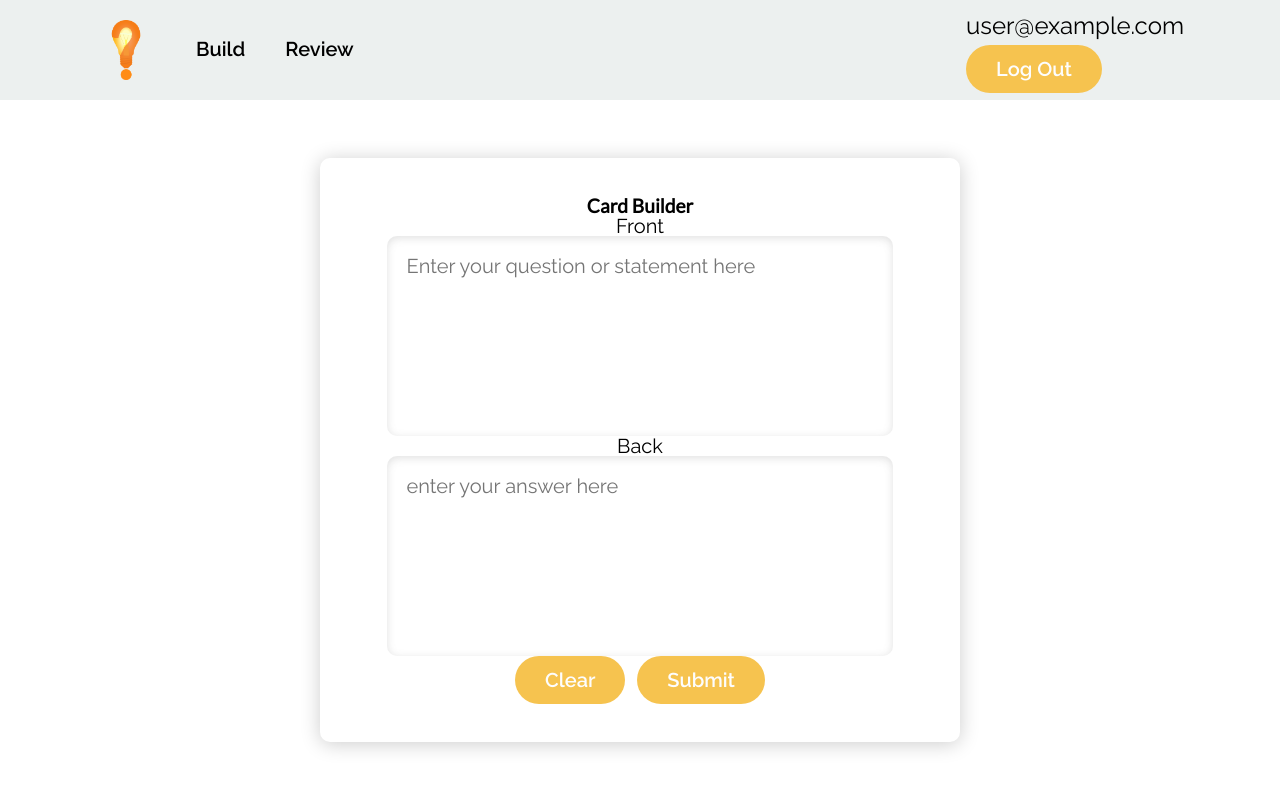
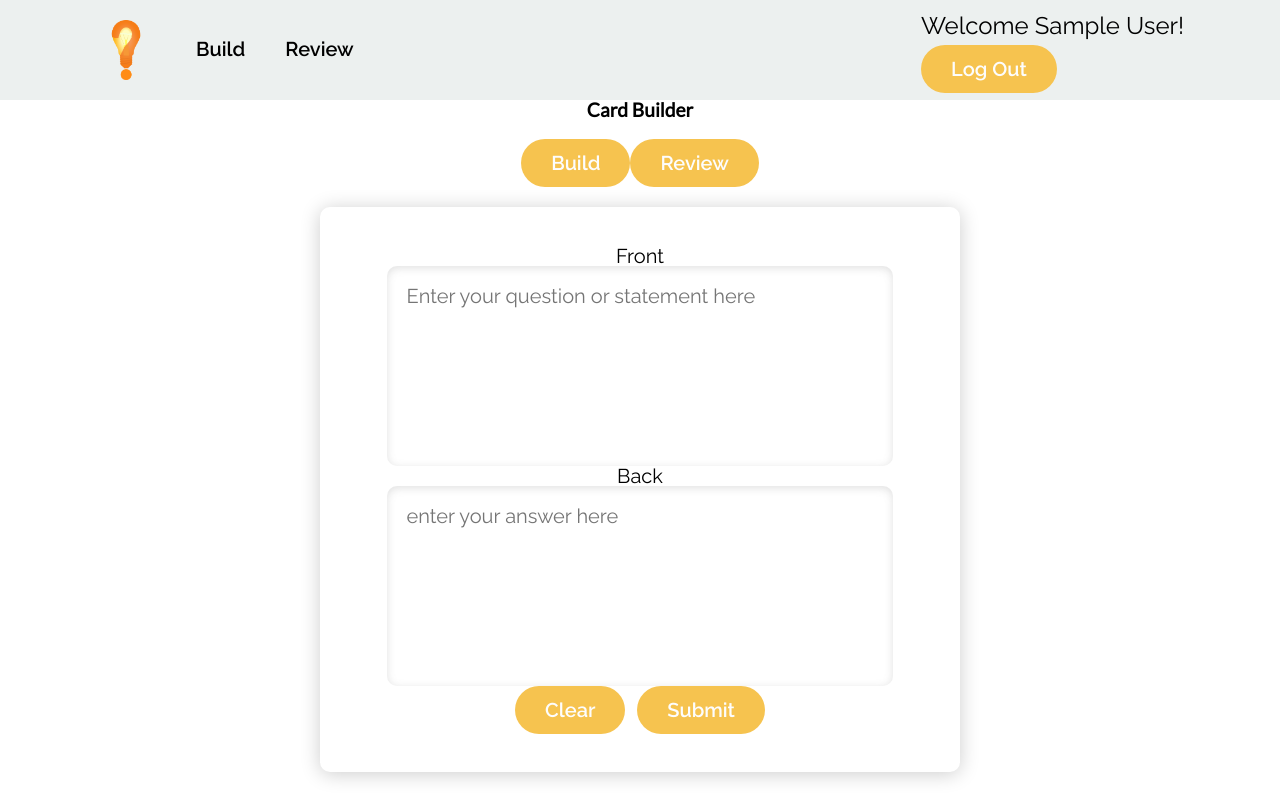
Before and after one commit to deanglane/dean-lane-flash-it-app, a React (Create React App) app: page /build in a window 1280 px wide. Built offline with nearby package versions, Linux system fonts and the light colour scheme; no server answers; sample sign-in values are in the browser's storage.

Commit message:
fixed styling on build & review pages

```diff
--- a/src/components/NavSignedIn.js
+++ b/src/components/NavSignedIn.js
@@ -11,35 +11,35 @@ const NavSignedIn = () => {
 
   useEffect(() => {
     const listen = onAuthStateChanged(auth, (user) => {
+      // If the user has signed in
       if (user) {
-        // User is signed in, see docs for a list of available properties
-        // https://firebase.google.com/docs/reference/js/firebase.User
-        // const uid = user.uid;
+
         setAuthUser(user);
-        // ...
+
       } else {
-        // User is signed out
+        // if User is signed out set AuthUser State to null
         setAuthUser(null)
+        // navigate to the default home page
         navigate('/');
-        // ...
+
       }
       return () => {
         listen();
       }
     });
+  // dependency arrays watching for changes, then run the useEffect
   }, [auth, navigate]);
 
   const handleSignOut = () => {
     signOut(auth).then(() => {
-      console.log('sign out successful!');
 
-    }).catch(error => console.log(error))
+    }).catch(error => alert(error))
   };
 
   return (
     <div>
         <>
-          <p>{authUser.email}</p>
+        <p>Welcome {authUser.displayName}!</p>
           <button className='btn' onClick={handleSignOut}>Log Out</button>
         </>
     </div>
--- a/src/pages/Build/Build.js
+++ b/src/pages/Build/Build.js
@@ -2,6 +2,7 @@ import React, { useState } from 'react';
 import firebase from '../../util/firebase.js';
 import { getDatabase, ref, push } from 'firebase/database';
 import { getAuth } from "firebase/auth";
+import { Link } from 'react-router-dom';
 
 const Build = () => {
 
@@ -30,12 +31,21 @@ const Build = () => {
     //spreading existing state back into new state value
     setUserInput({ ...userInput, [e.target.name]: e.target.value });
   }
-
   return (
     <>
       <section className="formSection">
-        <div className='formContain wrapper'>
-        <h2>Card Builder</h2>
+        <div className="buildHeader wrapper">
+          <h2>Card Builder</h2>
+          <div className="navButtons">
+            <Link to='/build'>
+              <button className='btn'>Build</button>
+            </Link>
+            <Link to='/review'>
+              <button className='btn'>Review</button>
+            </Link>
+          </div>
+        </div>
+        <div className='formContain'>
           <form onSubmit={handleSubmit} action="submit">
 
             <label htmlFor="front">Front</label>
--- a/src/pages/HomePage/Header.js
+++ b/src/pages/HomePage/Header.js
@@ -1,4 +1,7 @@
 // Header.js
+
+// import: Modules
+import { Link } from "react-router-dom";
 
 const Header = () => {
   return (
@@ -6,11 +9,11 @@ const Header = () => {
 
       <div className="wrapper heroContain">
         <div className="heroHeadlines">
-          {/* here headline font 72px weight 400 */}
           <h1><span>Flash It</span> helps you study more efficiently</h1>
-          {/* here sub-headline font 24px-ish weight 400 */}
           <h3>Say goodbye to mindless memorization and hello to an interactive learning experience.</h3>
-          <button className="btn">Get Started</button>
+          <button className="btn">
+            <Link to="/register">Get Started</Link>
+          </button>
         </div>
         {/* <div className="download">
             <p>Coming Soon!</p>
--- a/src/pages/Login/Login.js
+++ b/src/pages/Login/Login.js
@@ -32,24 +32,20 @@ const Login = () => {
     signInWithEmailAndPassword(auth, email, password)
       .then((userCredential) => {
         // Signed in
-        console.log(userCredential);
         const user = userCredential.user;
         const date = new Date();
         update(ref(database, 'profiles/' + user.uid), {
           last_login: date
         })
 
-        console.log('User signed in');
         setUserLoggedIn(true);
         // ...
       })
       .catch((error) => {
-        // const errorCode = error.code;
-        // const errorMessage = error.message;
         alert(error);
       });
     setEmail('');
-    setPassword("");
+    setPassword('');
   };
   return (
     <>
--- a/src/pages/Register/Register.js
+++ b/src/pages/Register/Register.js
@@ -50,7 +50,6 @@ const Register = () => {
           userName: userName
         })
 
-        console.log('user created!')
         setUserLoggedIn(true);
 
       })
@@ -71,8 +70,8 @@ const Register = () => {
         <div className="wrapper authContain">
           <h1>Signup</h1>
           <form onSubmit={handleRegister}>
-            <label onChange={(e) => setUserName(e.target.value)} value={userName} htmlFor="userName"></label>
-            <input type="text" id="userName" placeholder="User Name" required />
+            <label htmlFor="userName"></label>
+            <input onChange={(e) => setUserName(e.target.value)} value={userName} type="text" id="userName" placeholder="User Name" required />
 
             <label htmlFor="email"></label>
             <input onChange={(e) => setEmail(e.target.value)} value={email} type="text" id="email" placeholder="E-mail Address" required />
--- /dev/null
+++ b/src/pages/Review/Cards.js
@@ -0,0 +1,41 @@
+import React from 'react'
+
+const Cards = ({ flashCards }) => {
+  const handleReveal = (e) => {
+    const reveal = e.target.parentElement.nextElementSibling;
+    reveal.classList.remove('reviewCard--hidden');
+    reveal.classList.add('reviewCard--active');
+  };
+
+  const handleHide = (e) => {
+    const hide = e.target.parentElement;
+    hide.classList.remove('reviewCard--active');
+    hide.classList.add('reviewCard--hidden');
+  };
+  return (
+    <ul>
+    <div className="instructions">
+      <p>Here are your flash cards to review</p>
+      <p>Click on the answer button to reveal the back side</p>
+      <p>When the back is revealed, click the Hide button to remove the card from view</p>
+    </div>
+      {flashCards.map((flashCard) => {
+        return (
+          <li>
+            <div className="reviewCard--active">
+              <p>{flashCard.card.front}</p>
+              <button className='btn' onClick={handleReveal}>Answer</button>
+
+            </div>
+            <div className="reviewCard--hidden">
+              <p>{flashCard.card.back}</p>
+              <button className='btn' onClick={handleHide}>Hide</button>
+            </div>
+          </li>
+        )
+      })}
+    </ul>
+  )
+}
+
+export default Cards;
--- a/src/pages/Review/Review.js
+++ b/src/pages/Review/Review.js
@@ -1,15 +1,25 @@
 // Review.js
-import { getDatabase, ref, get } from 'firebase/database';
+
+// import Modules
+import { getDatabase,
+  ref,
+  get } from 'firebase/database';
 import firebase from '../../util/firebase.js';
 import { getAuth } from "firebase/auth";
-import { useEffect, useState } from 'react';
+import { useEffect,
+  useState } from 'react';
 
+// import components
+import Cards from './Cards.js';
+import { Link } from 'react-router-dom';
 
-const Review = () => {
+  const Review = ({ displayName }) => {
+
+  const [flashCards, setFlashCards] = useState([]);
+  const [checkCards, setCheckCards] = useState('');
+
   const auth = getAuth();
   const userId = auth.currentUser.uid;
-
-  const [flashCards, setFlashCards] = useState([]);
 
   useEffect(() => {
     const database = getDatabase(firebase);
@@ -17,7 +27,7 @@ const Review = () => {
 
     get(dbRef).then((snapshot) => {
       if (snapshot.exists()) {
-
+        setCheckCards(false)
         const newState = [];
         const cards = snapshot.val()
 
@@ -28,31 +38,22 @@ const Review = () => {
           };
 
           newState.push(cardData);
+
         }
 
         setFlashCards(newState);
 
       } else {
-        console.log("No Cards Created");
+
+        setCheckCards(true)
+
       }
     }).catch((error) => {
-      console.log(error);
+      alert(error);
     })
 
   }, [userId])
 
-
-  const handleReveal = (e) => {
-    const reveal = e.target.parentElement.nextElementSibling;
-    reveal.classList.remove('reviewCard--hidden');
-    reveal.classList.add('reviewCard--active');
-  };
-
-  const handleHide = (e) => {
-    const hide = e.target.parentElement;
-    hide.classList.remove('reviewCard--active');
-    hide.classList.add('reviewCard--hidden');
-  };
 
   return (
     <>
@@ -60,25 +61,24 @@ const Review = () => {
         <div className="flashCards">
           <div className="reviewHeader">
             <h2>Review</h2>
+            <Link to='/build'>
+              <button className='btn'>Build</button>
+            </Link>
+            <Link to='/review'>
+              <button className='btn'>Review</button>
+            </Link>
           </div>
-
-          <ul>
-            {flashCards.map((flashCard) => {
-              return (
-                <li>
-                  <div className="reviewCard--active">
-                    <p>{flashCard.card.front}</p>
-                    <button className='btn' onClick={handleReveal}>Answer</button>
-
-                  </div>
-                  <div className="reviewCard--hidden">
-                    <p>{flashCard.card.back}</p>
-                    <button className='btn' onClick={handleHide}>Hide</button>
-                  </div>
-                </li>
-              )
-            })}
-          </ul>
+          {/* ternary expression to check if there are cards created in the database, If false a message will be displayed, if true the cards will display */}
+          {
+            checkCards ? (
+              <div className="noCards">
+                <h3>No Cards Created.</h3>
+                <p>Go to the build page and start creating your flash it deck now!</p>
+              </div>
+          ) : (
+              <Cards flashCards={flashCards}/>
+          )
+          }
 
         </div>
       </section>
--- a/src/styles.css
+++ b/src/styles.css
@@ -427,6 +427,11 @@ body {
 p {
   line-height: 1.6;
   font-size: 1.5rem;
+}
+
+.instructions {
+  line-height: 1;
+  text-align: center;
 }
 
 /* button base typography styling */
@@ -864,16 +869,26 @@ footer {
   margin-left: 10px;
 }
 
+/* REGISTER STYLES END*/
 
-/* REGISTER STYLES END*/
 /* BUILD STYLES */
 
 .formSection {
   height: calc(100vh - var(--navHeight));
   display: flex;
-  justify-content: center;
+  flex-direction: column;
+  /* justify-content: center; */
   align-items: center;
+}
 
+.buildHeader {
+  display: flex;
+  flex-direction: column;
+  align-items: center;
+}
+
+.navButtons {
+  padding: 20px 0 20px 0;
 }
 
 .formContain {
@@ -917,6 +932,7 @@ footer {
 
 
 /* BUILD STYLES END*/
+
 /* REVIEW STYLES */
 
 .reviewSection {
@@ -928,22 +944,24 @@ footer {
   text-align: center;
 }
 
+
 .flashCards ul {
   display: flex;
   flex-direction: column;
+  align-items: center;
   gap: 20px;
 }
 
 .flashCards li {
   display: flex;
-  justify-content: space-between;
+  /* justify-content: space-between; */
   flex-wrap: wrap;
   text-align: center;
 }
 
 .reviewCard--hidden {
+  display: none;
 
-  display: none;
 }
 
 .reviewCard--active {
@@ -956,6 +974,7 @@ footer {
   background-color: var(--white);
   border-radius: 10px;
   box-shadow: 0 2px 20px rgba(0, 0, 0, 0.2);
+  margin-left: 20px;
 }
 
 /* REVIEW STYLES END*/
@@ -1039,9 +1058,6 @@ MEDIA QUERIES
     z-index: 1;
   }
 
-  .menuItems {
-    /* display: none; */
-  }
 
   .navMenu ul {
     background-color: var(--white);
@@ -1075,8 +1091,22 @@ MEDIA QUERIES
 
 }
 
-@media (max-width: 480px) {}
+@media (max-width: 480px) {
+
+  .flashCards ul {
+    flex-direction: column;
+    align-items: center;
+  }
+
+  .flashCards li {
+    flex-wrap: nowrap;
+    flex-direction: column;
+  }
+
+  .reviewCard--active {
+    margin-left: 0;
+    margin-top: 20px;
+  }
+}
 
 /* MEDIA QUERIES END*/
-
-/* TEST */
```
Also changed, not shown: src/pages/HomePage/NavBar.js (+2 -8 lines).
